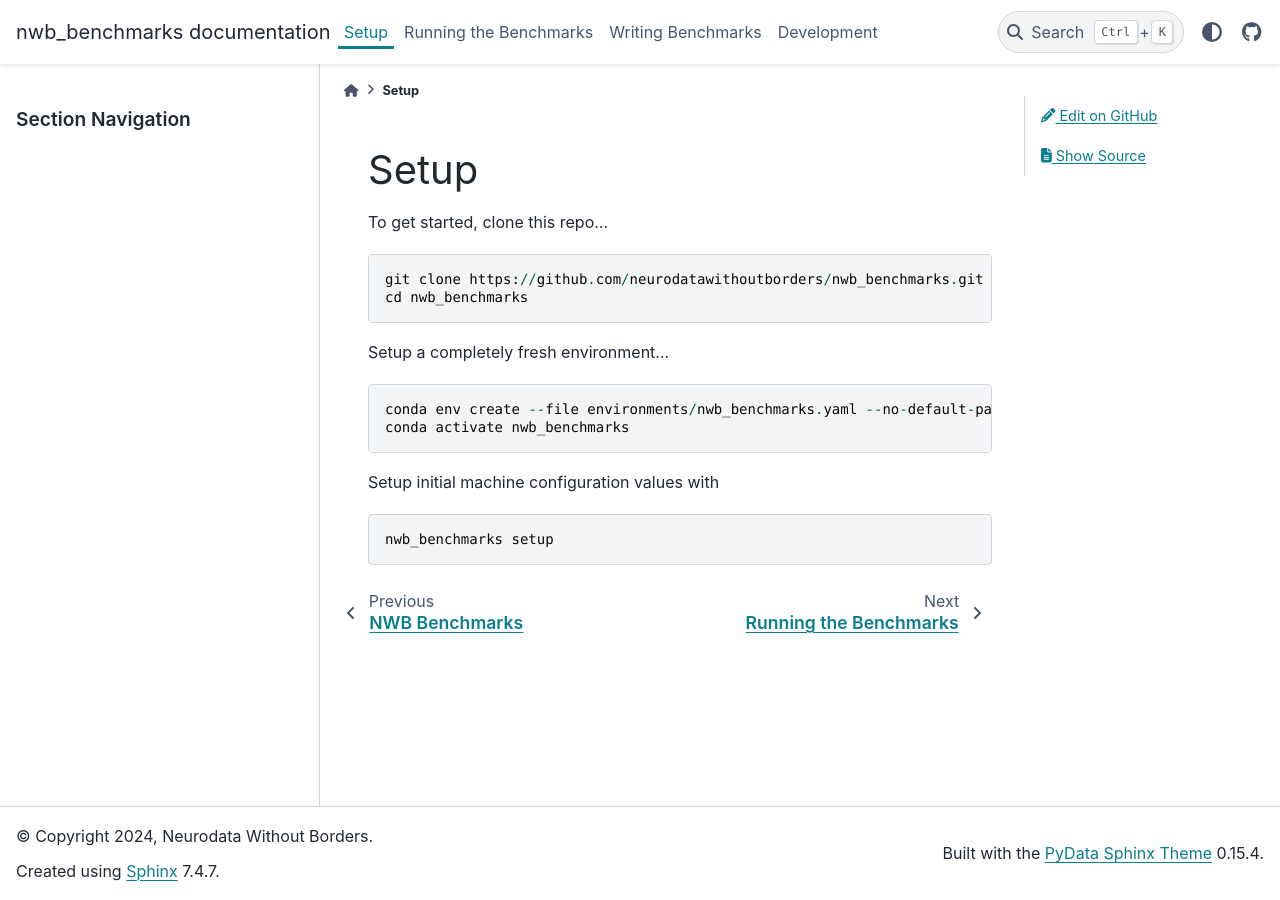
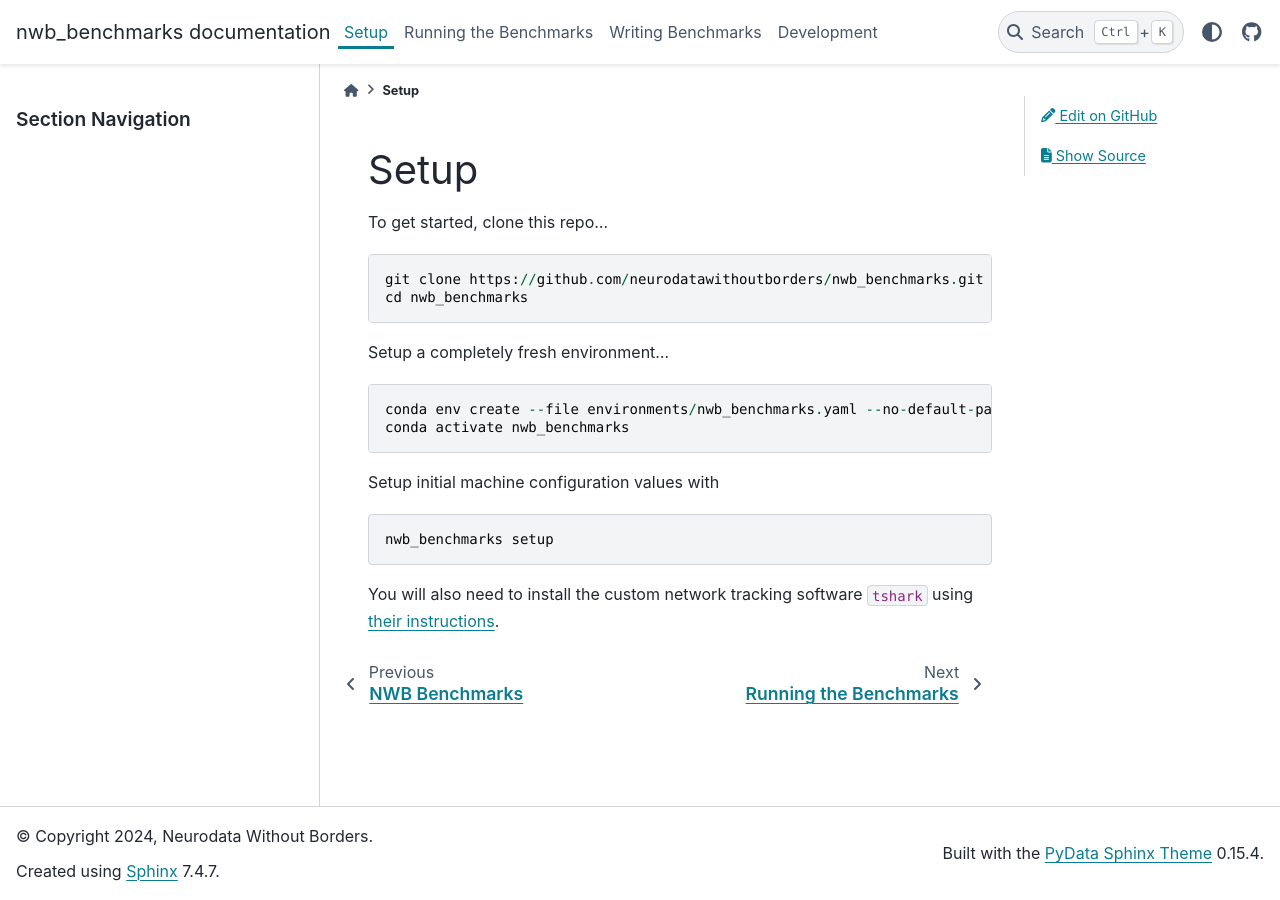
Before and after one commit to NeurodataWithoutBorders/nwb_benchmarks, a Sphinx documentation site: the page built from docs/setup.rst, in a window 1280 px wide. Built offline with Sphinx 7.4.7 and the PyData theme 0.15.4, drawn with Linux system fonts in a browser that asks for light colours.

Commit message:
add tshak install to setup

```diff
--- a/docs/setup.rst
+++ b/docs/setup.rst
@@ -20,3 +20,5 @@ Setup initial machine configuration values with
 .. code-block::
 
     nwb_benchmarks setup
+
+You will also need to install the custom network tracking software ``tshark`` using `their instructions <https://tshark.dev/setup/install>`_.
```
